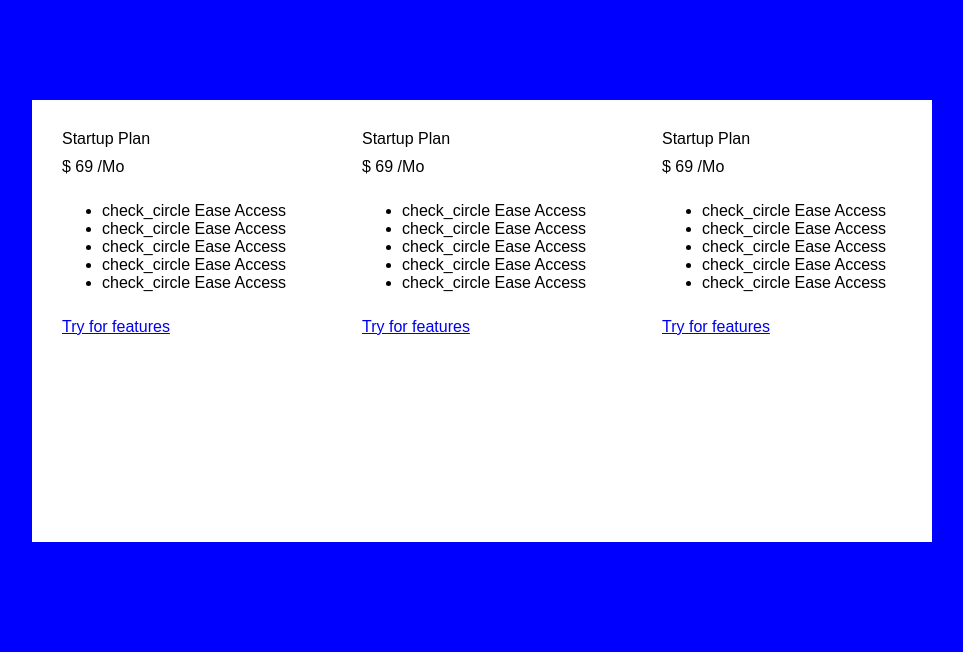
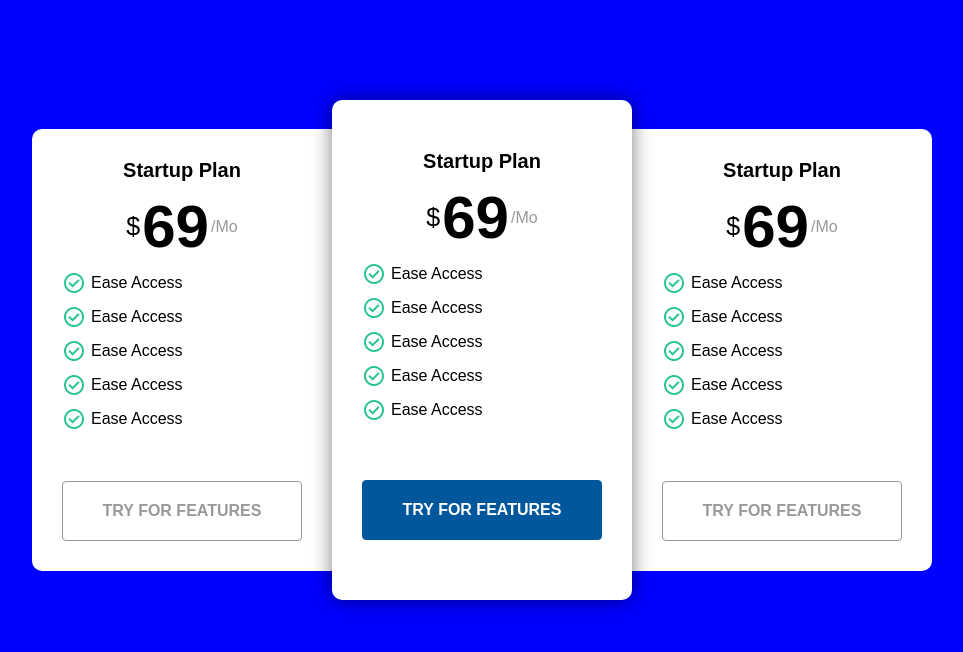
Before and after one commit to joyelocode/proyectos-css, a plain HTML site: page src/tablas-precios/index.html in a window 1280 px wide. Shown: the whole page, without its empty margins (158-1121 px from the left). Drawn offline with nearby package versions, Linux system fonts and the light colour scheme.

Commit message:
Finalizando las tablas de precios

```diff
--- a/src/tablas-precios/index.html
+++ b/src/tablas-precios/index.html
@@ -4,6 +4,7 @@
     <meta charset="UTF-8">
     <meta name="viewport" content="width=device-width, initial-scale=1.0">
     <title>Tablas Precios</title>
+    <link rel="stylesheet" href="https://fonts.googleapis.com/css2?family=Material+Symbols+Outlined:opsz,wght,FILL,GRAD@20..48,100..700,0..1,-50..200" />
     <link rel="stylesheet" href="/src/tablas-precios/style.css">
 </head>
 <body>
@@ -18,23 +19,23 @@
             <div class="features">
                 <ul>
                     <li>
-                        <span class="material-icons check_circle"> check_circle</span>
+                        <span class="material-symbols-outlined"> check_circle</span>
                         Ease Access
                     </li>
                     <li>
-                        <span class="material-icons check_circle"> check_circle</span>
+                        <span class="material-symbols-outlined"> check_circle</span>
                         Ease Access
                     </li>
                     <li>
-                        <span class="material-icons check_circle"> check_circle</span>
+                        <span class="material-symbols-outlined"> check_circle</span>
                         Ease Access
                     </li>
                     <li>
-                        <span class="material-icons check_circle"> check_circle</span>
+                        <span class="material-symbols-outlined"> check_circle</span>
                         Ease Access
                     </li>
                     <li>
-                        <span class="material-icons check_circle"> check_circle</span>
+                        <span class="material-symbols-outlined"> check_circle</span>
                         Ease Access
                     </li>
                 </ul>
@@ -53,23 +54,23 @@
             <div class="features">
                 <ul>
                     <li>
-                        <span class="material-icons check_circle"> check_circle</span>
+                        <span class="material-symbols-outlined"> check_circle</span>
                         Ease Access
                     </li>
                     <li>
-                        <span class="material-icons check_circle"> check_circle</span>
+                        <span class="material-symbols-outlined"> check_circle</span>
                         Ease Access
                     </li>
                     <li>
-                        <span class="material-icons check_circle"> check_circle</span>
+                        <span class="material-symbols-outlined"> check_circle</span>
                         Ease Access
                     </li>
                     <li>
-                        <span class="material-icons check_circle"> check_circle</span>
+                        <span class="material-symbols-outlined"> check_circle</span>
                         Ease Access
                     </li>
                     <li>
-                        <span class="material-icons check_circle"> check_circle</span>
+                        <span class="material-symbols-outlined"> check_circle</span>
                         Ease Access
                     </li>
                 </ul>
@@ -88,23 +89,23 @@
             <div class="features">
                 <ul>
                     <li>
-                        <span class="material-icons check_circle"> check_circle</span>
+                        <span class="material-symbols-outlined"> check_circle</span>
                         Ease Access
                     </li>
                     <li>
-                        <span class="material-icons check_circle"> check_circle</span>
+                        <span class="material-symbols-outlined"> check_circle</span>
                         Ease Access
                     </li>
                     <li>
-                        <span class="material-icons check_circle"> check_circle</span>
+                        <span class="material-symbols-outlined"> check_circle</span>
                         Ease Access
                     </li>
                     <li>
-                        <span class="material-icons check_circle"> check_circle</span>
+                        <span class="material-symbols-outlined"> check_circle</span>
                         Ease Access
                     </li>
                     <li>
-                        <span class="material-icons check_circle"> check_circle</span>
+                        <span class="material-symbols-outlined"> check_circle</span>
                         Ease Access
                     </li>
                 </ul>
--- a/src/tablas-precios/style.css
+++ b/src/tablas-precios/style.css
@@ -1,3 +1,11 @@
+.material-symbols-outlined {
+  font-variation-settings:
+  'FILL' 0,
+  'wght' 400,
+  'GRAD' 0,
+  'opsz' 24
+}
+
 body {
     font-family: Arial, Helvetica, sans-serif;
     margin: 0;
@@ -24,3 +32,96 @@ body {
     flex-direction: column;
     gap: 10px;
 }
+
+.price-table-container .table:first-child {
+    border-radius: 10px 0 0 10px;
+}
+
+.price-table-container .table:last-child {
+    border-radius: 0 10px 10px 0;
+}
+
+.price-table-container .table.recommended {
+    height: 500px;
+    border-radius: 10px;
+    padding: 50px 30px 60px 30px;
+    z-index: 200;
+    box-shadow: 0 0 20px rgba(0,0,0,0.5);
+}
+
+.price-table-container .table .title {
+    font-weight: bold;
+    text-align: center;
+    font-size: 20px;
+}
+
+.price-table-container .table .price {
+    display: flex;
+    justify-content: center;
+    align-items: center;
+    gap: 2px;
+}
+
+.price-table-container .table .currency {
+    font-size: 25px;
+}
+
+.price-table-container .table .price .number {
+    font-size: 60px;
+    font-weight: bold;
+}
+
+.price-table-container .table .price .frequency {
+    color: #999;
+}
+
+.price-table-container .table .features {
+    flex: 1;
+}
+
+.price-table-container .table .features ul {
+    list-style: none;
+    padding: 0;
+    margin: 0;
+    display: flex;
+    flex-direction: column;
+    gap: 10px;
+}
+
+.price-table-container .table .features ul li {
+    display: flex;
+    align-items: center;
+    gap: 5px;
+}
+
+.price-table-container .table .features ul li span.material-symbols-outlined {
+    color: rgba(39, 196, 143);
+}
+
+.price-table-container .table .actions .btn {
+    display: block;
+    text-align: center;
+    padding: 20px 0;
+    border: solid 1px #999;
+    color: #999;
+    text-decoration: none;
+    border-radius: 4px;
+    font-weight: bold;
+    text-transform: uppercase;
+}
+
+.price-table-container .table .actions .btn:hover {
+    background-color: #01579b;
+    color: #ffffff;
+}
+
+.price-table-container .table .actions .btn.recommended {
+    background-color: #01579b;
+    color: #ffffff;
+    border: solid 1px #01579b;
+}
+
+.price-table-container .table .actions .btn.recommended:hover {
+    background-color: #0000ff;
+    border: solid 1px #0000ff;
+}
```
